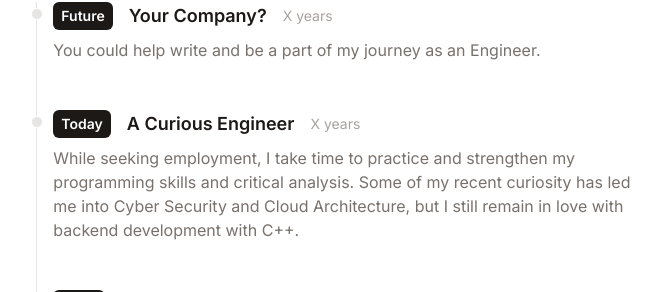
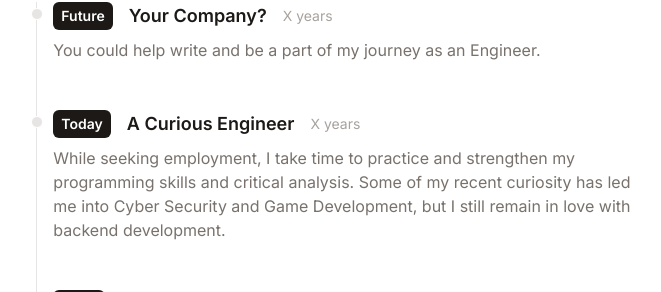
Before and after one commit to Dvega0xE/portfolio-website, a React (Vite) app: page / in a window 1280 px wide. Shown: the part 2062-2354 px from the top of the page, without its empty margins (305-966 px from the left). Built offline with nearby package versions, Linux system fonts and the light colour scheme.

Commit message:
Update timeline.js

```diff
--- a/src/data/timeline.js
+++ b/src/data/timeline.js
@@ -11,7 +11,7 @@ export default [
 		title: 'A Curious Engineer',
 		duration: 'X years',
 		details:
-			"While seeking employment, I take time to practice and strengthen my programming skills and critical analysis. Some of my recent curiosity has led me into Cyber Security and Cloud Architecture, but I still remain in love with backend development with C++.",
+			"While seeking employment, I take time to practice and strengthen my programming skills and critical analysis. Some of my recent curiosity has led me into Cyber Security and Game Development, but I still remain in love with backend development.",
 	},
 	{
 		year: '2022',
```
